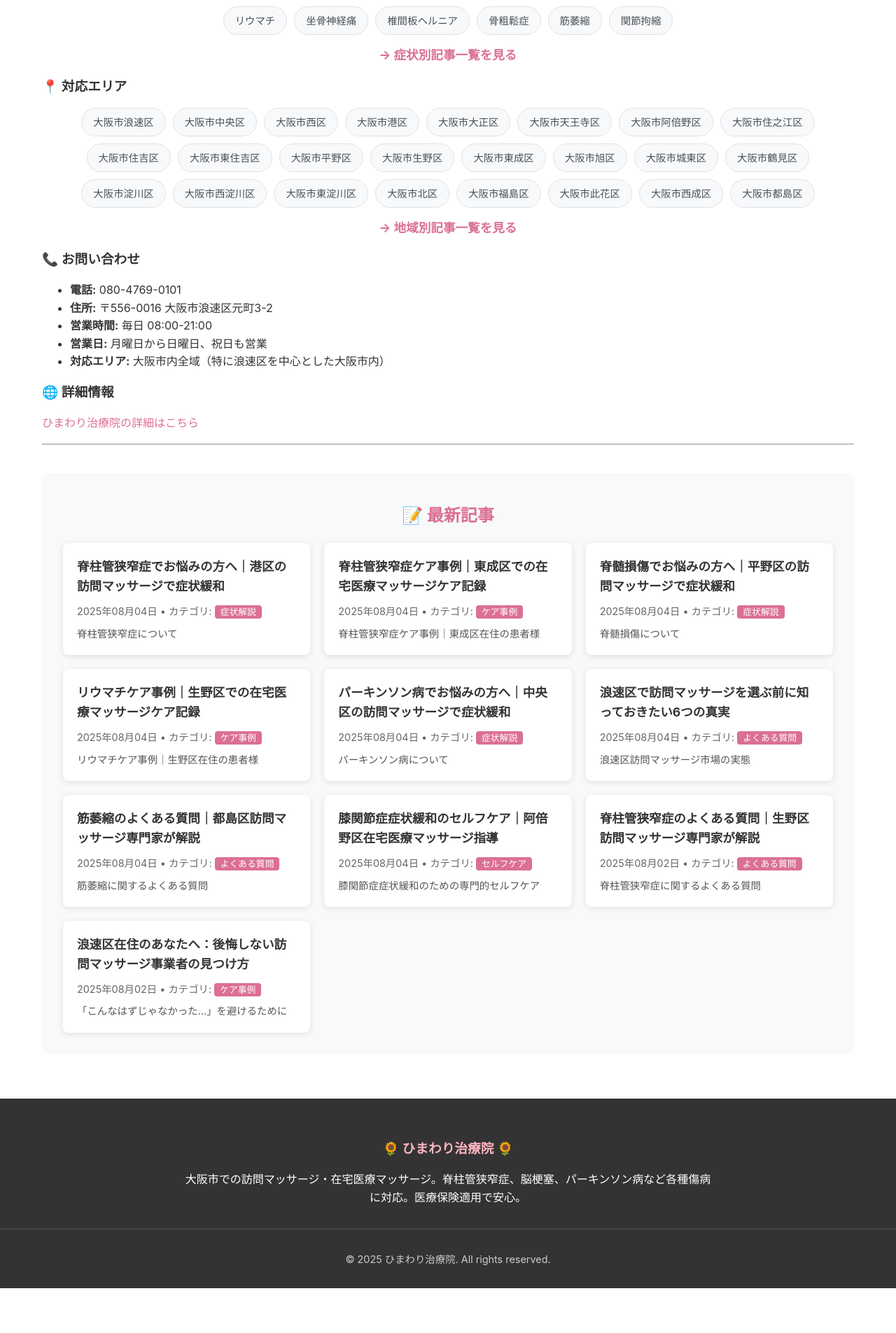
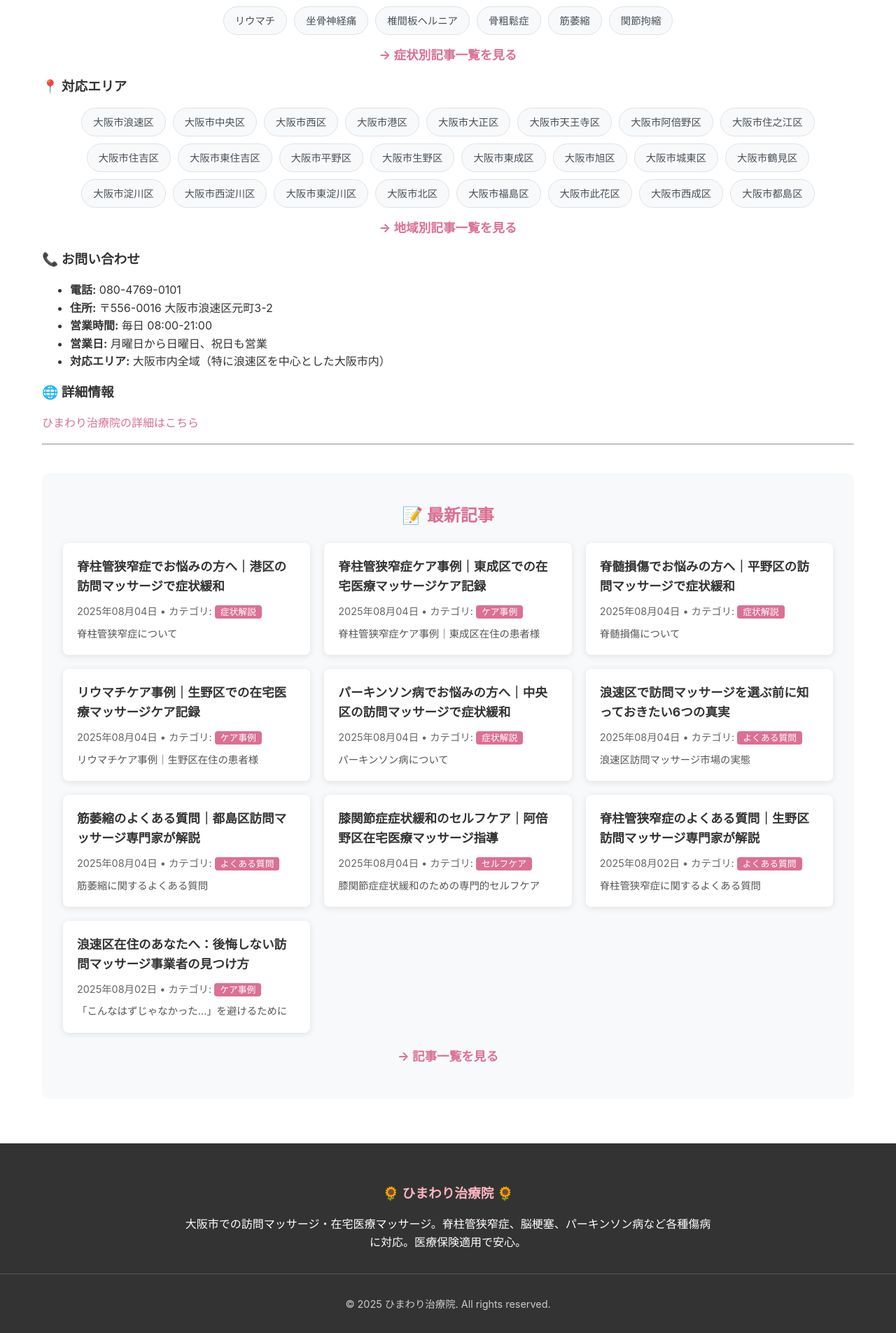
Before and after one commit to satoshi-kemmotsu/blog, a Jekyll site: the page built from index.md, in a window 1280 px wide. Shown: the part 916-2821 px from the top of the page at 70% size. Built offline with Jekyll 4.4.1, drawn with Linux system fonts in a browser that asks for light colours; before the commit the page ends 2757 px from its top, so only the background shows below that.

Commit message:
Add missing '記事一覧を見る' link to latest posts section in home layout

```diff
--- a/_layouts/home.html
+++ b/_layouts/home.html
@@ -42,6 +42,10 @@ layout: default
       </article>
     {% endfor %}
   </div>
+
+  <p style="text-align: center; margin-top: 20px;">
+    <a href="/archive/" class="view-all-link">→ 記事一覧を見る</a>
+  </p>
 </section>
 
 <style>
@@ -110,6 +114,17 @@ layout: default
   line-height: 1.4;
 }
 
+.view-all-link {
+  color: #DB7093;
+  text-decoration: none;
+  font-weight: bold;
+  font-size: 1.1em;
+}
+
+.view-all-link:hover {
+  text-decoration: underline;
+}
+
 @media (max-width: 768px) {
   .posts-grid {
     grid-template-columns: 1fr;
```
